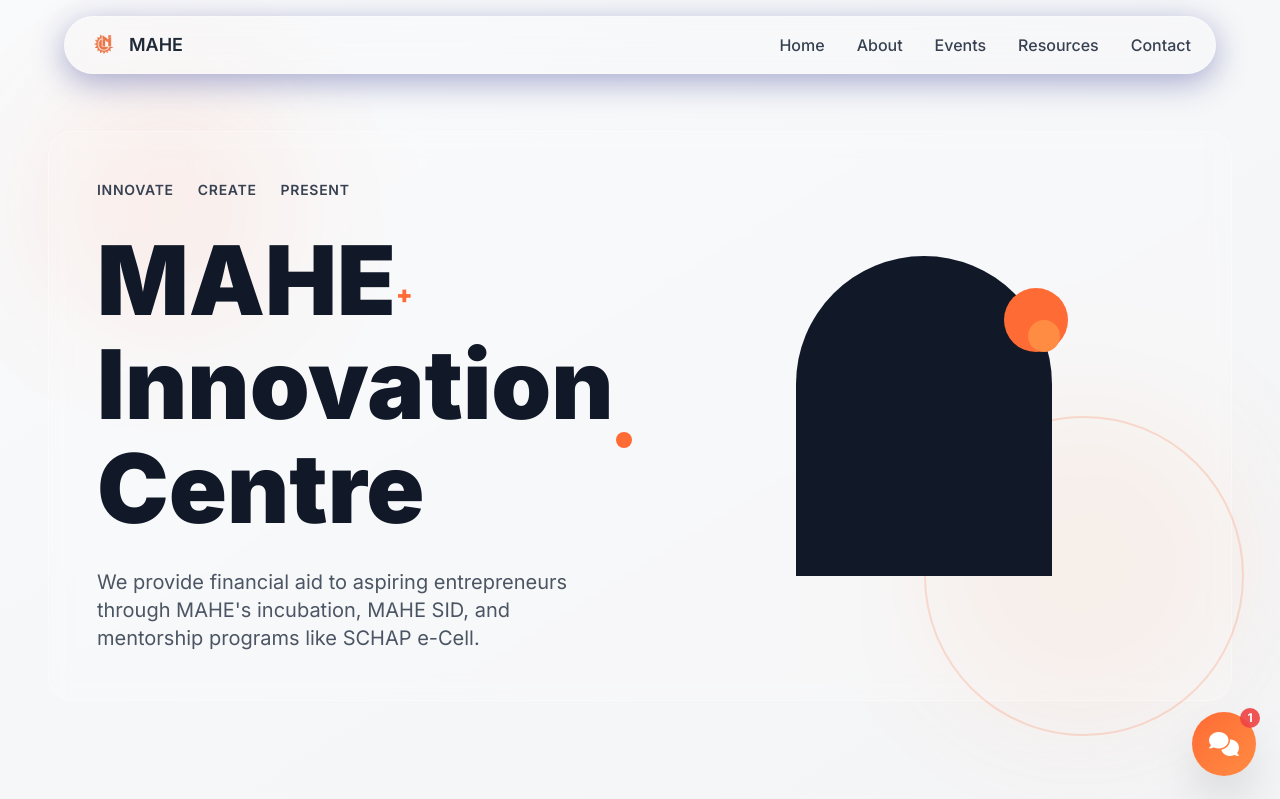
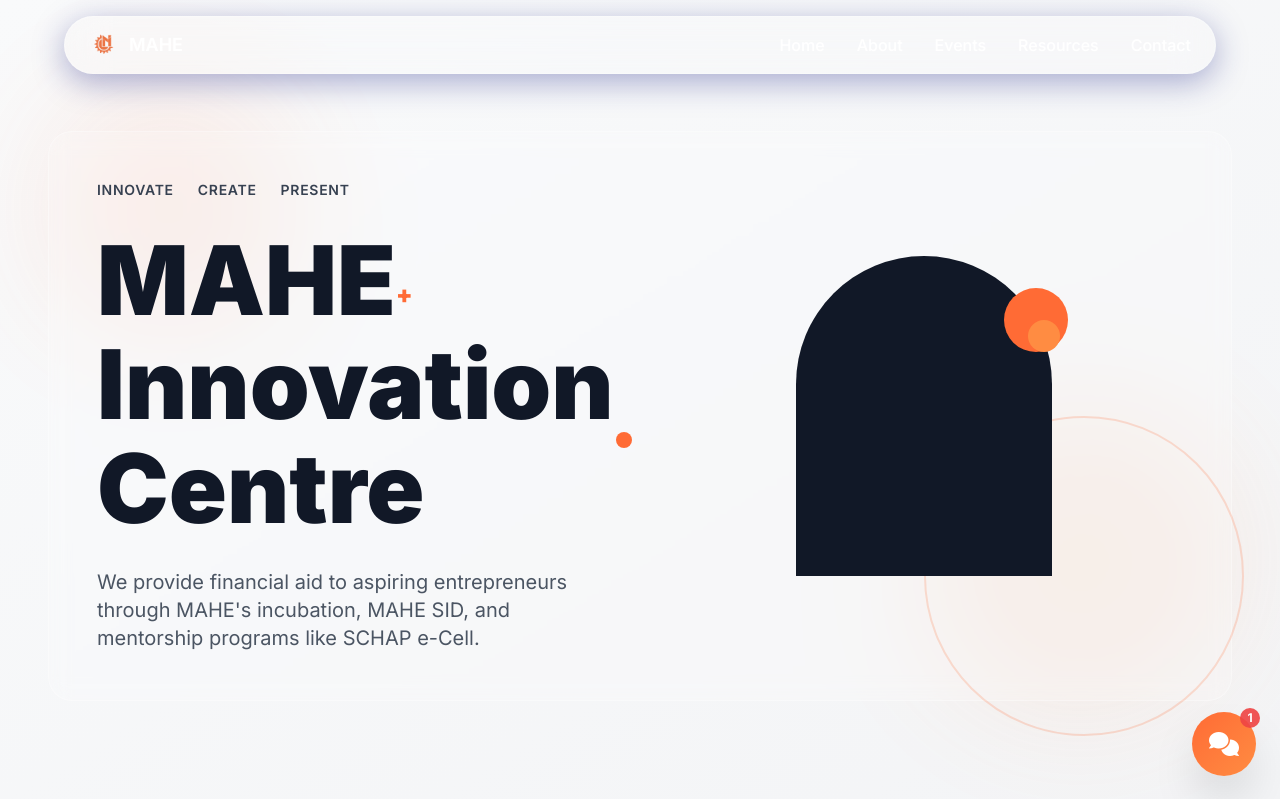
Before and after one commit to rudraa2005/MIC-website, a Flask app: page / in a window 1280 px wide. Shown: the top 799 px of the page. Run offline with Flask 3, Linux system fonts and the light colour scheme; data comes from the database, SQL or seed files in the repository; parts of the project's set-up code (start-up, migrations or seed data) failed here and were passed over; some libraries are stand-ins or nearby versions; some web fonts are replaced.

Commit message:
Update index-tailwind.html

```diff
--- a/backend/templates/index-tailwind.html
+++ b/backend/templates/index-tailwind.html
@@ -69,7 +69,6 @@
 <body class="bg-gray-50 font-inter overflow-x-hidden">
 
   <!-- Navbar -->
-  <!-- Navbar -->
 <nav class="fixed top-4 left-1/2 transform -translate-x-1/2 z-50 w-11/12 max-w-6xl">
   <div class="liquid-glass rounded-full px-6 py-3 flex justify-between items-center relative">
     <!-- Logo -->
@@ -77,32 +76,34 @@
       <div class="w-8 h-8 rounded-lg overflow-hidden">
         <img src="{{ url_for('static', filename='uploads/Screenshot_2025-10-19_at_3.19.09_PM_50.png') }}" alt="MAHE Logo" class="w-full h-full object-contain p-0.5">
       </div>
-      <span class="text-gray-800 font-semibold text-lg">MAHE</span>
+      <span class="text-white font-semibold text-lg">MAHE</span>
     </div>
 
     <!-- Desktop Nav -->
     <div class="hidden md:flex items-center space-x-8">
-      <a href="{{ url_for('main.index') }}#home" class="nav-link relative text-gray-700 hover:text-orange-primary font-medium">Home</a>
-      <a href="{{ url_for('main.about') }}" class="nav-link relative text-gray-700 hover:text-orange-primary font-medium">About</a>
-      <a href="{{ url_for('main.events') }}" class="nav-link relative text-gray-700 hover:text-orange-primary font-medium">Events</a>
-      <a href="{{ url_for('main.resources') }}" class="nav-link relative text-gray-700 hover:text-orange-primary font-medium">Resources</a>
-      <a href="{{ url_for('main.contact') }}" class="nav-link relative text-gray-700 hover:text-orange-primary font-medium">Contact</a>
+      <a href="{{ url_for('main.index') }}#home" class="nav-link relative text-white hover:text-orange-primary font-medium">Home</a>
+      <a href="{{ url_for('main.about') }}" class="nav-link relative text-white hover:text-orange-primary font-medium">About</a>
+      <a href="{{ url_for('main.events') }}" class="nav-link relative text-white hover:text-orange-primary font-medium">Events</a>
+      <a href="{{ url_for('main.resources') }}" class="nav-link relative text-white hover:text-orange-primary font-medium">Resources</a>
+      <a href="{{ url_for('main.contact') }}" class="nav-link relative text-white hover:text-orange-primary font-medium">Contact</a>
     </div>
 
     <!-- Mobile Menu Button -->
-    <button id="menu-btn" class="md:hidden text-gray-700 hover:text-orange-primary transition">
+    <button id="menu-btn" class="md:hidden text-white hover:text-orange-primary transition">
       <i class="fas fa-bars text-xl"></i>
     </button>
   </div>
 
   <!-- Mobile Dropdown -->
-  <div id="mobile-menu"
-       class="hidden flex-col mt-2 w-full bg-white/80 backdrop-blur-xl border border-white/30 rounded-2xl shadow-lg py-4 px-6 space-y-3 transition-all duration-300 ease-in-out">
-    <a href="{{ url_for('main.index') }}#home" class="block text-gray-700 hover:text-orange-primary font-medium">Home</a>
-    <a href="{{ url_for('main.about') }}" class="block text-gray-700 hover:text-orange-primary font-medium">About</a>
-    <a href="{{ url_for('main.events') }}" class="block text-gray-700 hover:text-orange-primary font-medium">Events</a>
-    <a href="{{ url_for('main.resources') }}" class="block text-gray-700 hover:text-orange-primary font-medium">Resources</a>
-    <a href="{{ url_for('main.contact') }}" class="block text-gray-700 hover:text-orange-primary font-medium">Contact</a>
+  <div
+    id="mobile-menu"
+    class="hidden absolute top-full left-0 w-full bg-gray-900/95 backdrop-blur-xl border border-white/10 rounded-2xl shadow-lg py-4 px-6 space-y-3 mt-2 transition-all duration-300 ease-in-out"
+  >
+    <a href="{{ url_for('main.index') }}#home" class="block text-white hover:text-orange-primary font-medium">Home</a>
+    <a href="{{ url_for('main.about') }}" class="block text-white hover:text-orange-primary font-medium">About</a>
+    <a href="{{ url_for('main.events') }}" class="block text-white hover:text-orange-primary font-medium">Events</a>
+    <a href="{{ url_for('main.resources') }}" class="block text-white hover:text-orange-primary font-medium">Resources</a>
+    <a href="{{ url_for('main.contact') }}" class="block text-white hover:text-orange-primary font-medium">Contact</a>
   </div>
 </nav>
   <!-- Hero Section -->
@@ -340,6 +341,13 @@
       const menu = document.getElementById("mobile-menu");
       menu.classList.toggle("hidden");
     });
+
+  // Close menu when a link is clicked
+  links.forEach(link => {
+    link.addEventListener("click", () => {
+      mobileMenu.classList.add("hidden");
+    });
+  });
   </script>
 
   <script src="{{ url_for('static', filename='js/tailwind-script.js') }}"></script>
```
